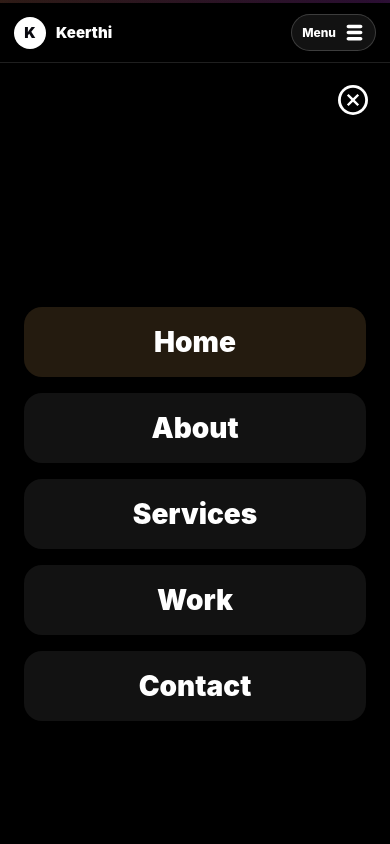
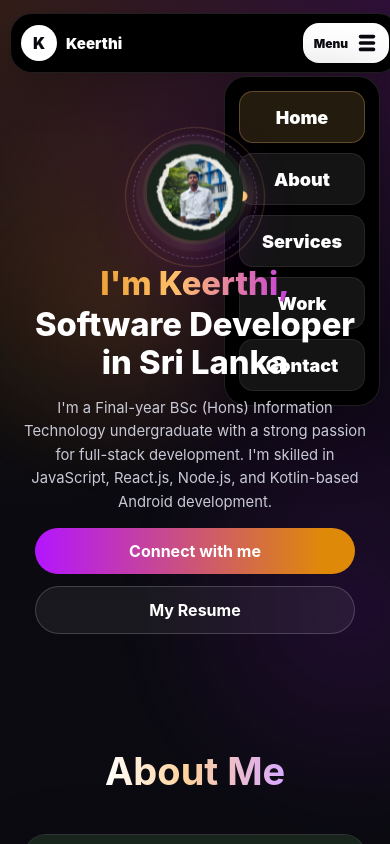
Before and after one commit to Keerthihan/Portfolio, a React (Vite) app: page / in a window 390 px wide. Both pictures are taken after a click on the button "Menu". Shown: the top 844 px of the page. Built offline with nearby package versions, Linux system fonts and the light colour scheme.

Commit message:
navbar changed

```diff
--- a/src/Components/Header/header.css
+++ b/src/Components/Header/header.css
@@ -92,15 +92,15 @@
 
 .typing-text {
   display: inline-block;
-  width: 0;
+  width: auto;
   max-width: 100%;
-  overflow: hidden;
+  overflow: visible;
   white-space: nowrap;
   vertical-align: bottom;
   color: #ffffff;
   background: none;
   -webkit-text-fill-color: #ffffff;
-  animation: typeNoCursor 2.8s 0.75s steps(22, end) forwards;
+  animation: none;
 }
 
 .header p {
@@ -292,9 +292,19 @@
 @media (max-width: 980px) {
   .header {
     min-height: auto;
-    gap: 14px;
-    padding: 68px 18px 34px;
+    gap: 12px;
+    padding: 82px 18px 28px;
     justify-content: flex-start;
+  }
+
+  .header .reveal-on-scroll {
+    opacity: 1;
+    transform: none;
+    filter: none;
+  }
+
+  .hero-container {
+    margin-top: 0;
   }
 
   .hero-container {
@@ -371,7 +381,7 @@
 
 @media (max-width: 360px) {
   .header {
-    padding-top: 64px;
+    padding-top: 76px;
   }
 
   .header h1 {
--- a/src/Components/navbar/navbar.css
+++ b/src/Components/navbar/navbar.css
@@ -104,49 +104,75 @@
 
 .mobile-menu-button,
 .nav-open,
-.mobile-nav-overlay {
+.nav-close {
   display: none;
 }
 
 @media (max-width: 980px) {
   .navbar {
     position: fixed;
-    top: 0;
-    left: 0;
-    right: 0;
+    top: 12px;
+    left: 14px;
+    right: 14px;
     z-index: 5000;
     grid-template-columns: auto auto;
     justify-content: space-between;
-    width: 100%;
-    min-height: 62px;
-    padding: 10px 18px;
-    border-bottom: 1px solid rgba(255, 255, 255, 0.12);
+    width: auto;
+    min-height: 58px;
+    padding: 10px 12px;
+    border: 1px solid rgba(255, 255, 255, 0.12);
+    border-radius: 22px;
     background: #000000;
-    box-shadow: 0 10px 30px rgba(0, 0, 0, 0.45);
+    box-shadow: 0 16px 45px rgba(0, 0, 0, 0.22);
     backdrop-filter: none;
+  }
+
+  .brand-card {
+    gap: 9px;
+  }
+
+  .brand-card::before {
+    width: 36px;
+    height: 36px;
+    font-size: 16px;
+  }
+
+  .brand-copy {
+    flex-direction: column;
+    align-items: flex-start;
+    gap: 2px;
+  }
+
+  .brand-copy strong {
+    font-size: 16px;
+  }
+
+  .brand-copy small {
+    font-size: 11px;
   }
 
   .mobile-menu-button {
     display: inline-flex;
     align-items: center;
     gap: 8px;
-    border: 1px solid rgba(255, 255, 255, 0.18);
-    border-radius: 999px;
-    padding: 8px 12px;
-    background: #121212;
+    border: none;
+    border-radius: 16px;
+    padding: 10px 13px;
+    background: #ffffff;
     color: #ffffff;
     font: inherit;
     font-size: 13px;
-    font-weight: 800;
+    font-weight: 900;
     cursor: pointer;
     position: relative;
     z-index: 1002;
+    color: #09090f;
   }
 
   .nav-open {
     display: block;
-    color: #ffffff;
-    font-size: 21px;
+    color: #09090f;
+    font-size: 22px;
     line-height: 1;
   }
 
@@ -154,100 +180,109 @@
     display: none;
   }
 
-  .desktop-menu {
+  .nav-menu {
+    position: fixed;
+    top: 82px;
+    left: 14px;
+    right: 14px;
+    z-index: 4999;
+    display: flex;
+    flex-direction: column;
+    align-items: stretch;
+    justify-content: flex-start;
+    gap: 10px;
+    min-height: auto;
+    margin: 0;
+    padding: 14px;
+    border: 1px solid rgba(255, 255, 255, 0.12);
+    border-radius: 22px;
+    background: #000000;
+    box-shadow: 0 22px 70px rgba(0, 0, 0, 0.45);
+    backdrop-filter: none;
+    opacity: 0;
+    visibility: hidden;
+    pointer-events: none;
+    transform: translateY(-12px) scale(0.98);
+    transition: opacity 0.28s ease, visibility 0.28s ease, transform 0.28s ease;
+  }
+
+  .nav-menu.active {
+    opacity: 1;
+    visibility: visible;
+    pointer-events: auto;
+    transform: translateY(0) scale(1);
+  }
+
+  .nav-close {
     display: none;
   }
 
-  .mobile-nav-overlay {
-    position: fixed;
-    inset: 0;
-    z-index: 6000;
+  .nav-menu li {
+    width: 100%;
+  }
+
+  .nav-link {
     display: flex;
     align-items: center;
     justify-content: center;
-    min-height: 100vh;
-    min-height: 100dvh;
-    padding: 90px 24px 32px;
-    background: #000000;
-    opacity: 0;
-    visibility: hidden;
-    pointer-events: none;
-    transform: translateY(-10px);
-    transition: opacity 0.25s ease, visibility 0.25s ease, transform 0.25s ease;
+    width: 100%;
+    min-height: 52px;
+    padding: 0 22px;
+    border-radius: 14px;
+    background: rgba(255, 255, 255, 0.08);
+    border: 1px solid rgba(255, 255, 255, 0.08);
+    color: #ffffff;
+    font-size: 18px;
+    font-weight: 900;
+    text-align: center;
+    transition: transform 0.25s ease, background 0.25s ease, border-color 0.25s ease;
   }
 
-  .mobile-nav-overlay.active {
-    opacity: 1;
-    visibility: visible;
-    pointer-events: auto;
-    transform: translateY(0);
+  .nav-link:hover {
+    transform: translateY(-2px);
+    background: rgba(255, 255, 255, 0.12);
   }
 
-  .mobile-close-button {
-    position: fixed;
-    top: 22px;
-    right: 22px;
-    z-index: 6001;
-    display: grid;
-    place-items: center;
-    border: none;
-    background: #ffffff;
-    color: #000000;
-    border-radius: 50%;
-    font-size: 30px;
-    cursor: pointer;
+  .nav-link.active {
+    background: rgba(255, 191, 107, 0.14);
+    border-color: rgba(255, 191, 107, 0.28);
   }
 
-  .mobile-nav-menu {
-    display: flex;
-    flex-direction: column;
-    align-items: stretch;
-    gap: 16px;
-    width: min(100%, 640px);
-    margin: 0;
-    padding: 0;
-    list-style: none;
-  }
-
-  .mobile-nav-link {
-    display: block;
-    width: 100%;
-    padding: 18px 24px;
-    border-radius: 18px;
-    background: #121212;
-    color: #ffffff;
-    font-size: 28px;
-    font-weight: 900;
-    text-align: center;
-  }
-
-  .mobile-nav-link.active {
-    background: rgba(255, 191, 107, 0.14);
+  .nav-link.active span {
+    border-bottom: none;
+    padding-bottom: 0;
   }
 }
 
 @media (max-width: 520px) {
   .navbar {
-    min-height: 60px;
-    padding: 10px 14px;
+    top: 10px;
+    left: 10px;
+    right: 10px;
+    min-height: 56px;
+    padding: 9px 10px;
+  }
+
+  .brand-copy strong {
+    font-size: 15px;
   }
 
   .brand-copy small {
     display: none;
   }
 
-  .brand-card::before {
-    width: 32px;
-    height: 32px;
-    font-size: 15px;
+  .mobile-menu-button {
+    padding: 9px 11px;
+    font-size: 12px;
   }
 
-  .brand-copy strong {
-    font-size: 15px;
+  .mobile-menu-button span {
+    display: inline;
   }
 
-  .mobile-menu-button {
-    padding: 7px 10px;
-    font-size: 12px;
+  .nav-menu {
+    top: 76px;
+    left: 10px;
+    right: 10px;
   }
 }
--- a/src/Components/navbar/navbar.jsx
+++ b/src/Components/navbar/navbar.jsx
@@ -37,12 +37,13 @@ const Navbar = () => {
           </span>
         </AnchorLink>
 
-        <button className="mobile-menu-button" type="button" onClick={toggleMenu} aria-label="Open navigation menu">
+        <button className="mobile-menu-button" type="button" onClick={toggleMenu} aria-label="Open navigation menu" aria-expanded={isMenuOpen}>
           <span>Menu</span>
           <TiThMenu className='nav-open'/>
         </button>
 
-        <ul className="nav-menu desktop-menu">
+        <ul className={`nav-menu ${isMenuOpen ? 'active' : ''}`}>
+          <IoMdCloseCircle onClick={toggleMenu} className='nav-close'/>
           {navItems.map((item) => (
             <li key={item.id}>
               <AnchorLink
@@ -63,26 +64,6 @@ const Navbar = () => {
           </AnchorLink>
         </div>
       </div>
-
-      <div className={`mobile-nav-overlay ${isMenuOpen ? 'active' : ''}`}>
-        <button className="mobile-close-button" type="button" onClick={toggleMenu} aria-label="Close navigation menu">
-          <IoMdCloseCircle />
-        </button>
-        <ul className="mobile-nav-menu">
-          {navItems.map((item) => (
-            <li key={item.id}>
-              <AnchorLink
-                className={`anchor-link mobile-nav-link ${menu === item.id ? "active" : ""}`}
-                offset={item.offset}
-                href={item.href}
-                onClick={() => selectMenu(item.id)}
-              >
-                {item.label}
-              </AnchorLink>
-            </li>
-          ))}
-        </ul>
-      </div>
     </>
   );
 };
```
